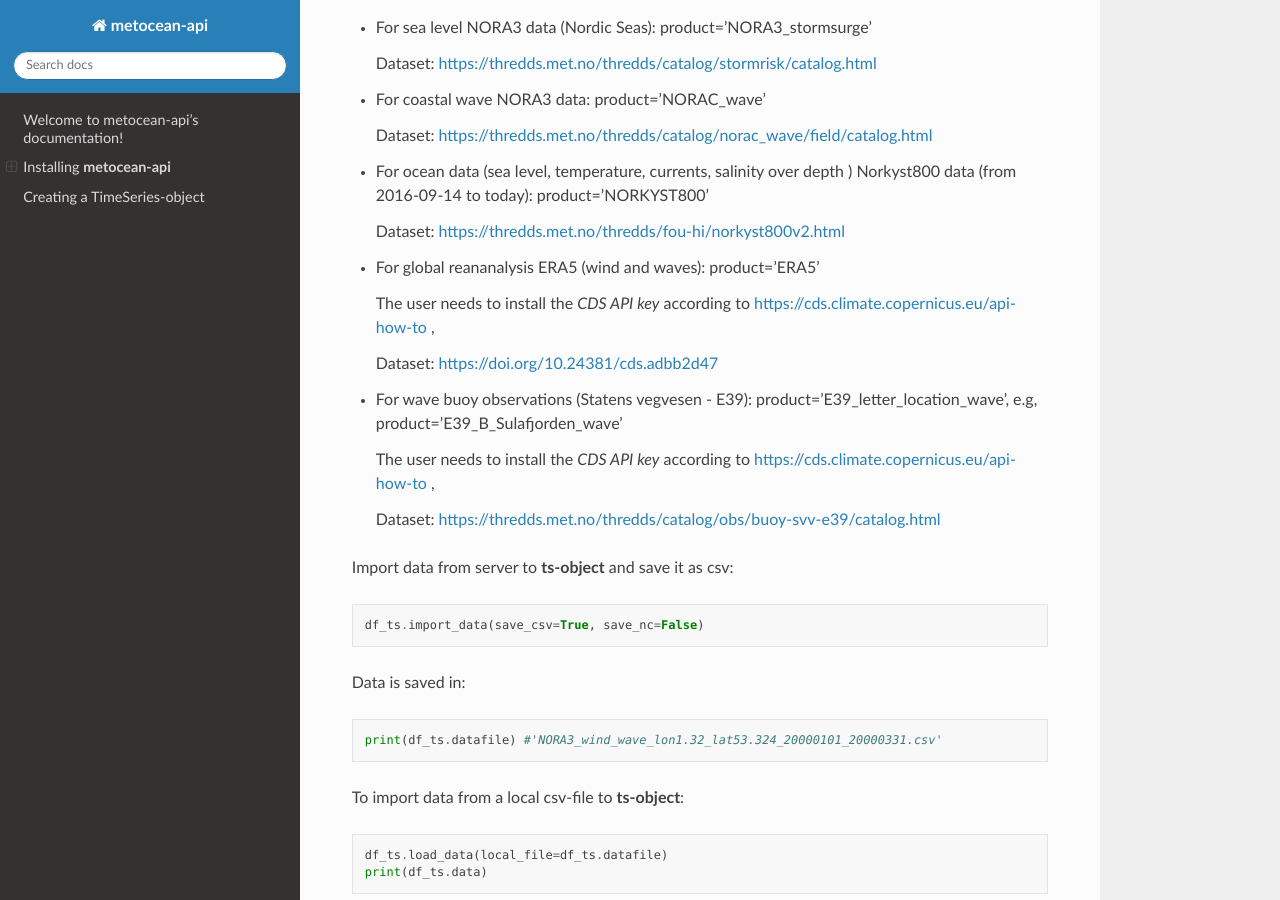
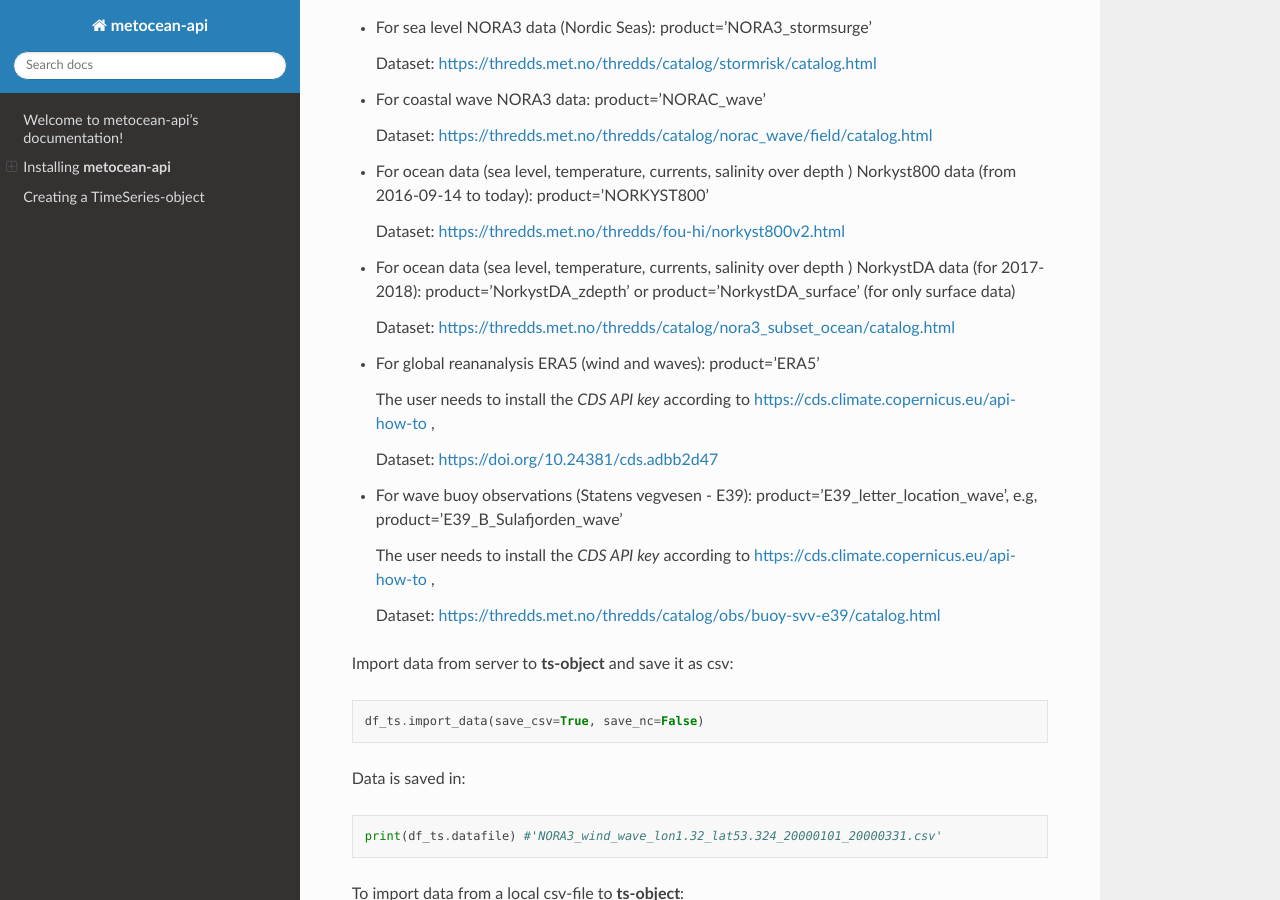
Before and after one commit to MET-OM/metocean-api, a Sphinx documentation site: the page built from docs/index.rst, in a window 1280 px wide and 900 px high, scrolled down 1997 px. Built offline with Sphinx 7.4.7 and the Read the Docs theme 2.0.0, drawn with Linux system fonts in a browser that asks for light colours.

Commit message:
Update index.rst

```diff
--- a/docs/index.rst
+++ b/docs/index.rst
@@ -96,9 +96,14 @@ Several options for **product** are available. Please check the data catalog for
 * For coastal wave NORA3 data: product='NORAC_wave'
 
   Dataset: https://thredds.met.no/thredds/catalog/norac_wave/field/catalog.html
+
 * For ocean data (sea level, temperature, currents, salinity over depth ) Norkyst800 data (from 2016-09-14 to today): product='NORKYST800'
 
   Dataset: https://thredds.met.no/thredds/fou-hi/norkyst800v2.html
+
+* For ocean data (sea level, temperature, currents, salinity over depth ) NorkystDA data (for 2017-2018): product='NorkystDA_zdepth' or product='NorkystDA_surface' (for only surface data)
+
+  Dataset: https://thredds.met.no/thredds/catalog/nora3_subset_ocean/catalog.html
 
 * For global reananalysis ERA5 (wind and waves): product='ERA5'
 
```
